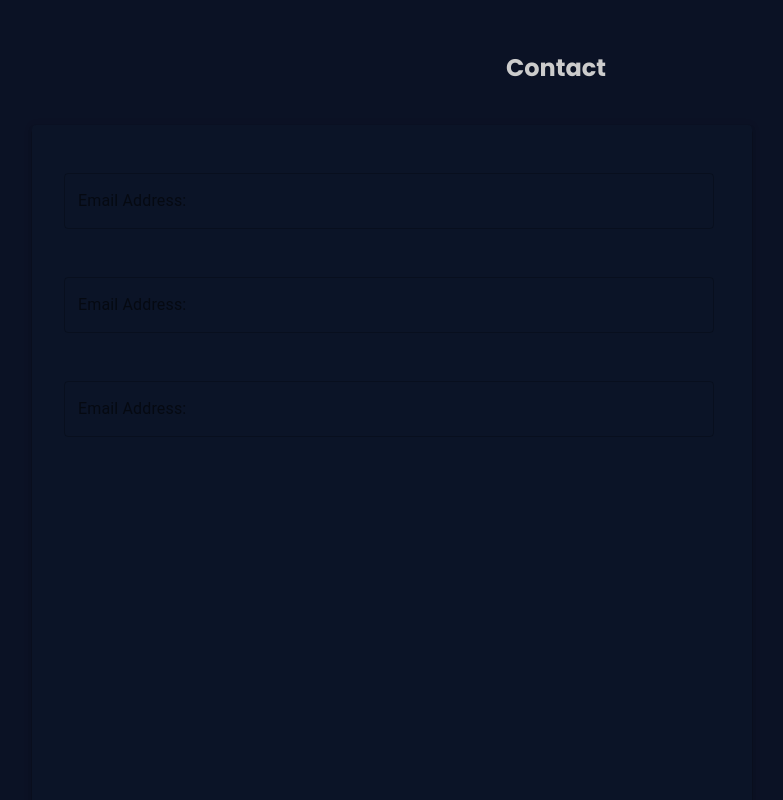
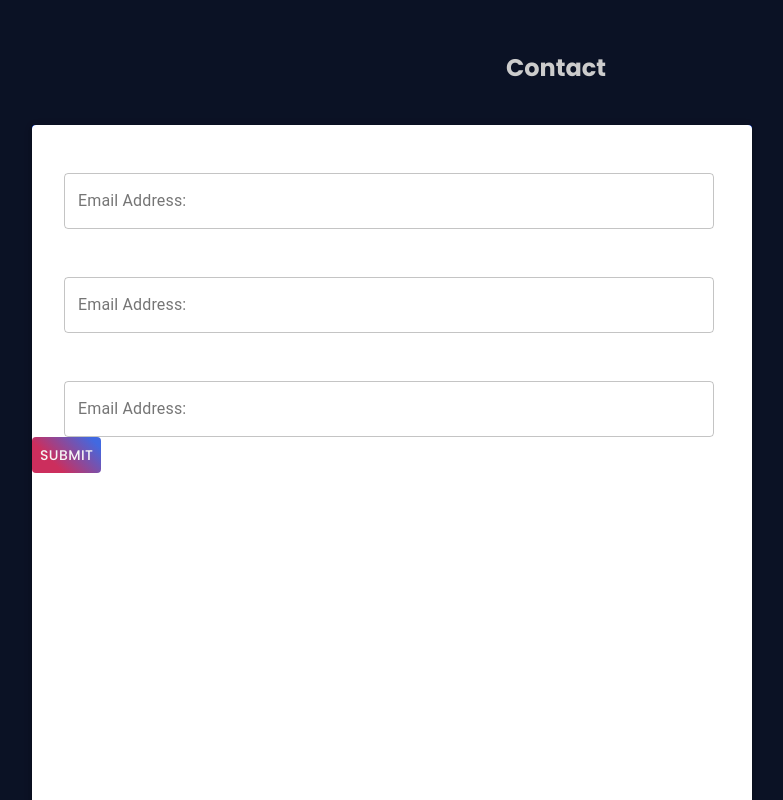
Before and after one commit to km00776/OfficialPortfolio, a Next.js app: page / in a window 1280 px wide. Shown: the part 1780-2580 px from the top of the page, without its empty margins (84-867 px from the left). Built offline with nearby package versions, Linux system fonts and the light colour scheme.

Commit message:
made button a separate component

```diff
--- /dev/null
+++ b/components/Button.js
@@ -0,0 +1,10 @@
+import Button from '@material-ui/core/Button';
+
+
+const Mbutton = (props) => {
+    return (<Button  size="medium" style={{background: 'linear-gradient(45deg, #cc2e5d 30%, royalblue 90%)', color:'whitesmoke'}}>
+                        {props.text}
+    </Button>);
+}
+
+export default Mbutton;
--- a/components/Contact-section.js
+++ b/components/Contact-section.js
@@ -2,6 +2,7 @@ import React, { useLayoutEffect } from 'react';
 import {makeStyles} from '@material-ui/core/styles';
 import Paper from '@material-ui/core/Paper';
 import InputField from './InputField';
+import Mbutton from './Button';
 
 const ContactForm = () => {
     const useStyles = makeStyles((theme) => ({
@@ -14,22 +15,22 @@ const ContactForm = () => {
             width: theme.spacing(90),
             height: theme.spacing(100),
           },
-
         },
-
       }));
     const classes = useStyles();
     return (
     <div className={classes.root}>
-        <Paper style = {{backgroundColor: '#1322'}} elevation = {3}>
+        <Paper style = {{backgroundColor: '##FFFFFF'}} elevation = {3}>
             <InputField />
             <InputField />
             <InputField />
+            <div className="">
+                <Mbutton text="Submit"/>
+            </div>
         </Paper>
     </div>
-    )
-
-    }
+    );
+}
 
 const ContactSection = () =>  {
     return(
--- a/components/ProjectContainer.js
+++ b/components/ProjectContainer.js
@@ -8,6 +8,7 @@ import Typography from '@material-ui/core/Typography';
 import Button from '@material-ui/core/Button';
 import { Grid } from '@material-ui/core';
 import getResolution from '../utils/ScreenSize';
+import Mbutton from './Button';
 
 
 const useStyles = makeStyles((theme) => ({
@@ -79,9 +80,7 @@ const ProjectContainer = () => {
                     </CardContent>
                 </CardActionArea>
                 <CardActions>
-                    <Button onClick={getResolution} size="medium" style={{background: 'linear-gradient(45deg, #cc2e5d 30%, royalblue 90%)', color:'whitesmoke'}}>
-                        Documentation
-                    </Button>
+                    <Mbutton text = "Documentation"/>
                 </CardActions>
             </Card>
         </>
```
